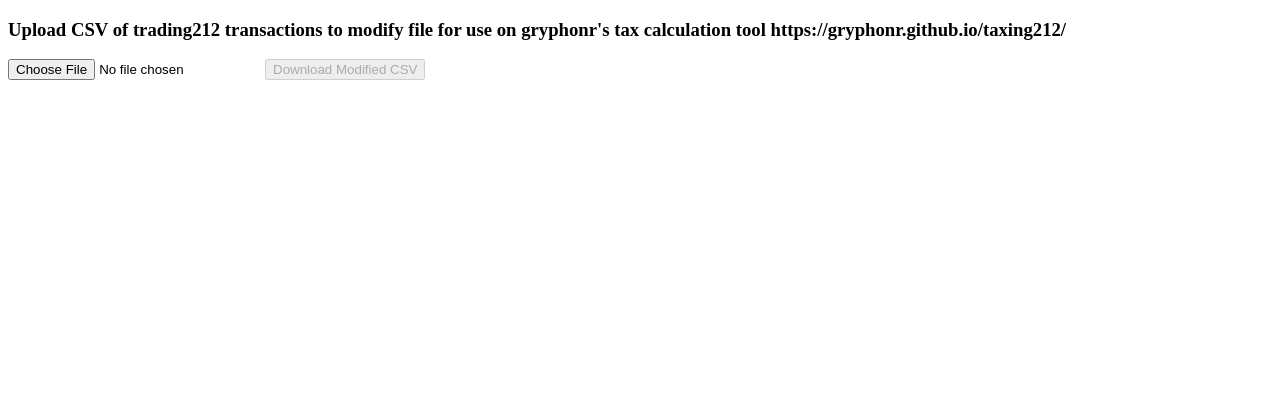
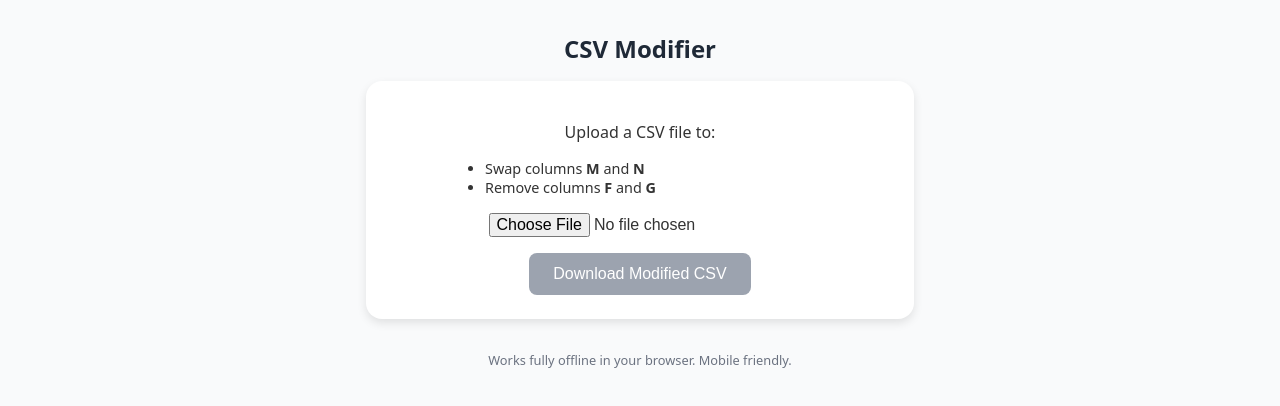
Before and after one commit to justcop/trading212taxCSVmanipulation, a plain HTML site: page t212csv.html in a window 1280 px wide. Drawn offline with nearby package versions, Linux system fonts and the light colour scheme.

Commit message:
Update t212csv.html

```diff
--- a/t212csv.html
+++ b/t212csv.html
@@ -1,13 +1,87 @@
 <!DOCTYPE html>
-<html>
+<html lang="en">
 <head>
+  <meta charset="UTF-8">
+  <meta name="viewport" content="width=device-width, initial-scale=1.0">
   <title>CSV Modifier</title>
   <script src="https://cdnjs.cloudflare.com/ajax/libs/PapaParse/5.4.1/papaparse.min.js"></script>
+  <style>
+    body {
+      font-family: system-ui, sans-serif;
+      background: #f9fafb;
+      color: #333;
+      margin: 0;
+      padding: 1rem;
+      display: flex;
+      flex-direction: column;
+      align-items: center;
+    }
+
+    h1 {
+      font-size: 1.5rem;
+      text-align: center;
+      margin-bottom: 1rem;
+      color: #1f2937;
+    }
+
+    .card {
+      background: #fff;
+      padding: 1.5rem;
+      border-radius: 1rem;
+      box-shadow: 0 4px 10px rgba(0,0,0,0.1);
+      width: 100%;
+      max-width: 500px;
+      text-align: center;
+    }
+
+    input[type="file"] {
+      margin: 1rem 0;
+      font-size: 1rem;
+    }
+
+    button {
+      background: #2563eb;
+      color: white;
+      border: none;
+      padding: 0.75rem 1.5rem;
+      border-radius: 0.5rem;
+      font-size: 1rem;
+      cursor: pointer;
+      transition: background 0.2s ease-in-out;
+    }
+
+    button:disabled {
+      background: #9ca3af;
+      cursor: not-allowed;
+    }
+
+    button:hover:not(:disabled) {
+      background: #1e40af;
+    }
+
+    footer {
+      margin-top: 2rem;
+      font-size: 0.8rem;
+      color: #6b7280;
+      text-align: center;
+    }
+  </style>
 </head>
 <body>
-  <h3>Upload CSV of trading212 transactions to modify file for use on gryphonr's tax calculation tool https://gryphonr.github.io/taxing212/ </h3>
-  <input type="file" id="csvFile" accept=".csv" />
-  <button id="downloadBtn" disabled>Download Modified CSV</button>
+  <h1>CSV Modifier</h1>
+  <div class="card">
+    <p>Upload a CSV file to:</p>
+    <ul style="text-align:left; max-width: 350px; margin: 0 auto; font-size: 0.9rem;">
+      <li>Swap columns <strong>M</strong> and <strong>N</strong></li>
+      <li>Remove columns <strong>F</strong> and <strong>G</strong></li>
+    </ul>
+    <input type="file" id="csvFile" accept=".csv" />
+    <br>
+    <button id="downloadBtn" disabled>Download Modified CSV</button>
+  </div>
+  <footer>
+    Works fully offline in your browser. Mobile friendly.
+  </footer>
 
   <script>
     let modifiedCsv = "";
@@ -25,42 +99,3 @@
 
           const modified = rows.map(row => {
             if (row.length >= 14) {
-              // Swap M (index 12) and N (index 13)
-              [row[12], row[13]] = [row[13], row[12]];
-            }
-            if (row.length >= 7) {
-              // Remove G (index 6) first, then F (index 5)
-              row.splice(6, 1);
-              row.splice(5, 1);
-            }
-            return row;
-          });
-
-          modifiedCsv = Papa.unparse(modified);
-          document.getElementById("downloadBtn").disabled = false;
-        }
-      });
-    });
-
-    document.getElementById("downloadBtn").addEventListener("click", function () {
-      // Add UTF-8 BOM for Excel compatibility
-      const bom = "\uFEFF";
-      const blob = new Blob([bom + modifiedCsv], { type: "text/csv;charset=utf-8;" });
-
-      // Create new file name with "-modified" before the extension
-      const dotIndex = originalFileName.lastIndexOf(".");
-      let newFileName;
-      if (dotIndex !== -1) {
-        newFileName = originalFileName.slice(0, dotIndex) + "-modified" + originalFileName.slice(dotIndex);
-      } else {
-        newFileName = originalFileName + "-modified.csv";
-      }
-
-      const link = document.createElement("a");
-      link.href = URL.createObjectURL(blob);
-      link.download = newFileName;
-      link.click();
-    });
-  </script>
-</body>
-</html>
```
